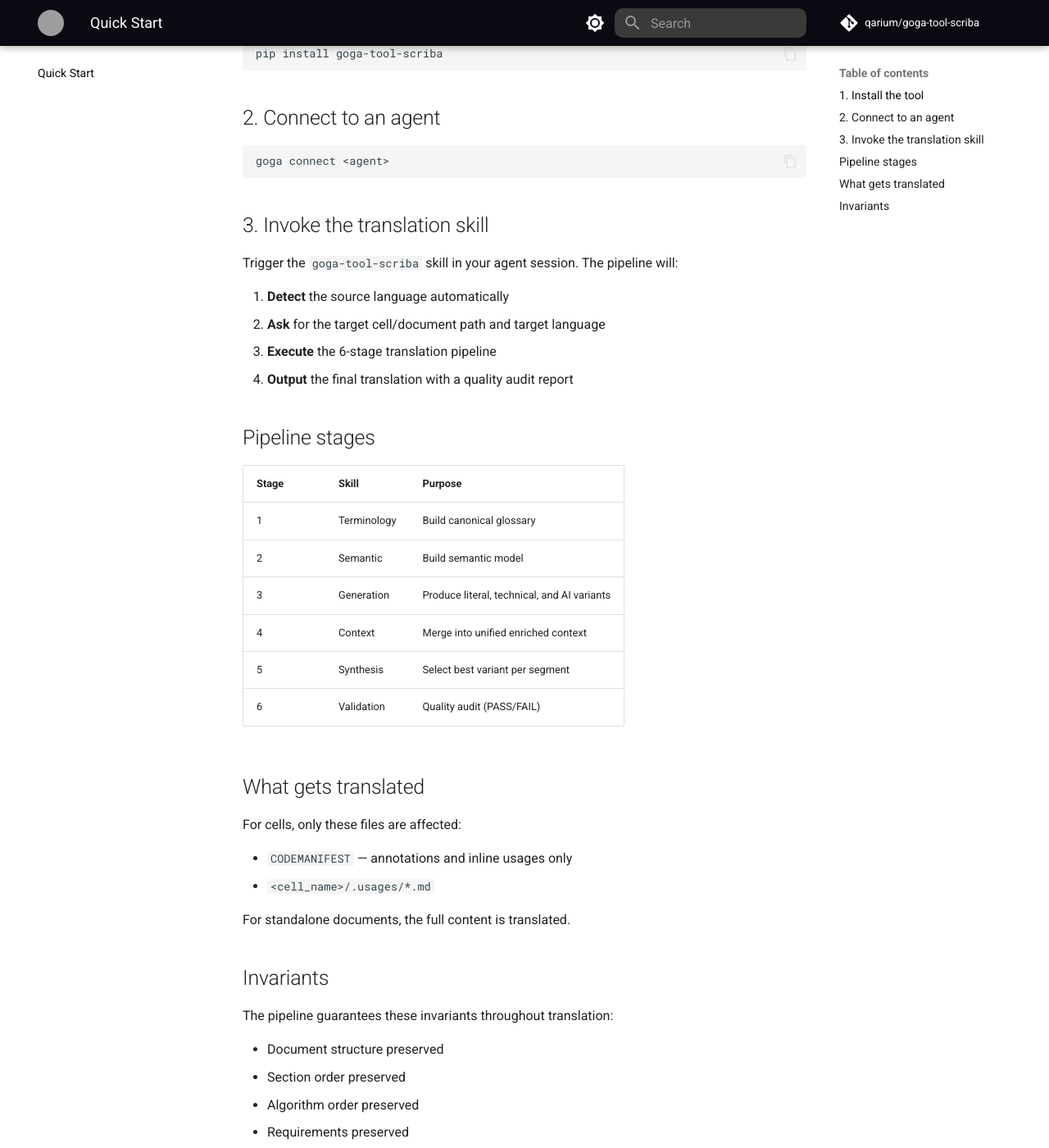
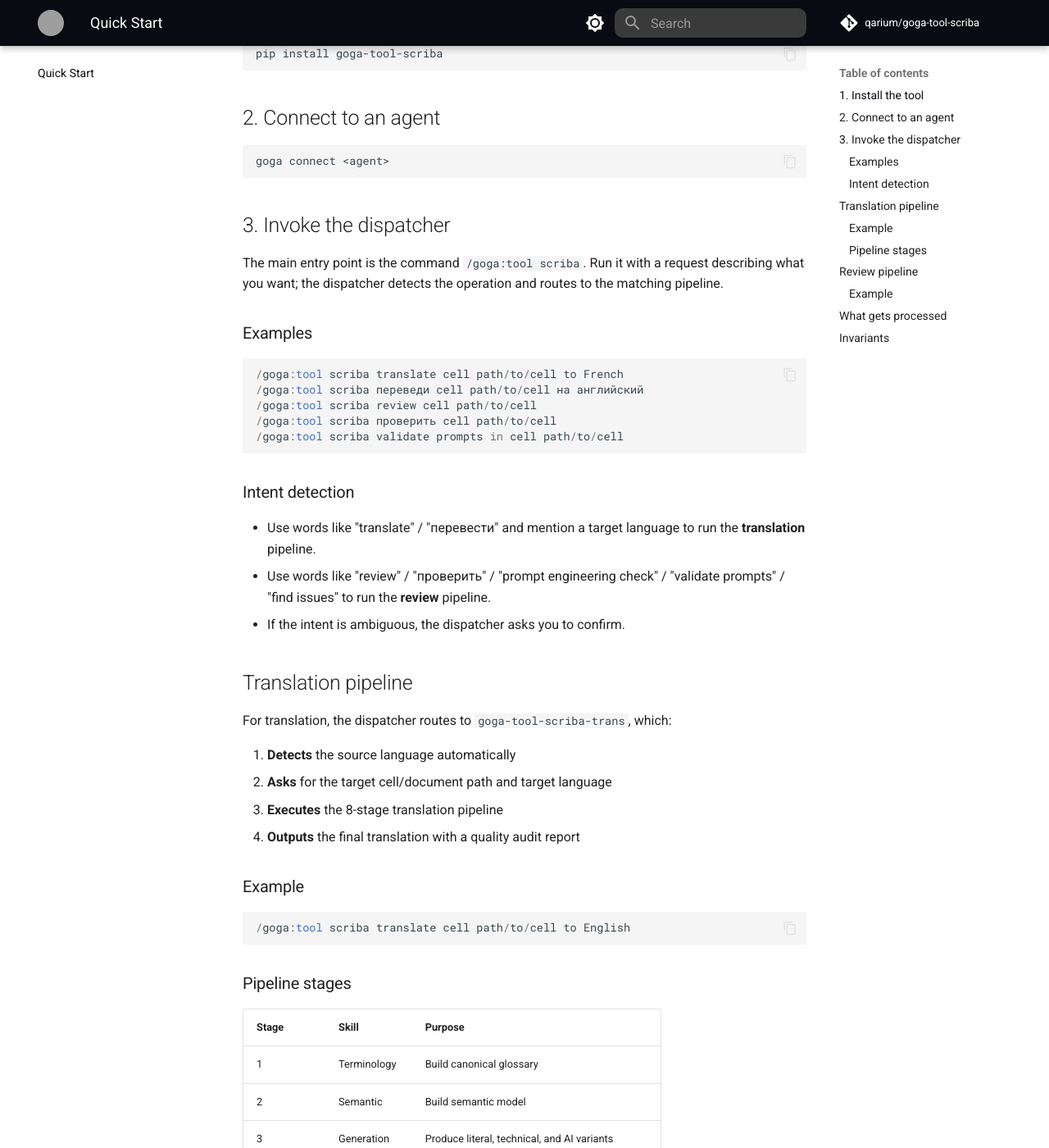
Before and after one commit to qarium/goga-tool-scriba, an MkDocs documentation site: the page built from docs/quick-start.md, in a window 1280 px wide and 1400 px high, scrolled down 241 px. Shown: the whole window at 82% size. Built offline with MkDocs 1.6.1 and Material for MkDocs 9.7.7, drawn with Linux system fonts in a browser that asks for light colours; comment, search, counter and statistics services are not loaded; some of the changed text lies outside the part shown; grey boxes are pictures that could not be loaded.

Commit message:
docs: sync mkdocs with dispatcher and review pipeline
- Add Review section (docs/review/index.md) describing the scribe-review
  10-stage prompt-engineering review pipeline and strict preservation rules
- Update Home, Quick Start, and Translation pages to expose /goga:tool scriba
  as the main entry point and orchestrator, with English and Russian examples
  for both translation and review operations
- Expand translation pipeline from 6 to 8 stages (add apply-results, finalize)
- Sync mkdocs.yml nav with the new Review page
- Rewrite traceability.yml: rename scriba-* to scriba-trans-* and add review
  skill paths for docs/review/index.md

````diff
--- a/docs/quick-start.md
+++ b/docs/quick-start.md
@@ -12,16 +12,42 @@
 goga connect <agent>
 ```
 
-## 3. Invoke the translation skill
+## 3. Invoke the dispatcher
 
-Trigger the `goga-tool-scriba` skill in your agent session. The pipeline will:
+The main entry point is the command `/goga:tool scriba`. Run it with a request describing what you want; the dispatcher detects the operation and routes to the matching pipeline.
 
-1. **Detect** the source language automatically
-2. **Ask** for the target cell/document path and target language
-3. **Execute** the 6-stage translation pipeline
-4. **Output** the final translation with a quality audit report
+### Examples
 
-## Pipeline stages
+```
+/goga:tool scriba translate cell path/to/cell to French
+/goga:tool scriba переведи cell path/to/cell на английский
+/goga:tool scriba review cell path/to/cell
+/goga:tool scriba проверить cell path/to/cell
+/goga:tool scriba validate prompts in cell path/to/cell
+```
+
+### Intent detection
+
+- Use words like "translate" / "перевести" and mention a target language to run the **translation** pipeline.
+- Use words like "review" / "проверить" / "prompt engineering check" / "validate prompts" / "find issues" to run the **review** pipeline.
+- If the intent is ambiguous, the dispatcher asks you to confirm.
+
+## Translation pipeline
+
+For translation, the dispatcher routes to `goga-tool-scriba-trans`, which:
+
+1. **Detects** the source language automatically
+2. **Asks** for the target cell/document path and target language
+3. **Executes** the 8-stage translation pipeline
+4. **Outputs** the final translation with a quality audit report
+
+### Example
+
+```
+/goga:tool scriba translate cell path/to/cell to English
+```
+
+### Pipeline stages
 
 | Stage | Skill | Purpose |
 |-------|-------|---------|
@@ -31,23 +57,45 @@
 | 4 | Context | Merge into unified enriched context |
 | 5 | Synthesis | Select best variant per segment |
 | 6 | Validation | Quality audit (PASS/FAIL) |
+| 7 | Apply results | Write synthesized documents to manifest paths |
+| 8 | Finalize | Lint, fix, and produce final report |
 
-## What gets translated
+See [Translation pipeline](pipeline/index.md) for details.
 
-For cells, only these files are affected:
+## Review pipeline
+
+For prompt-engineering review, the dispatcher routes to `goga-tool-scribe-review`, which:
+
+1. **Asks** for the target cell/document path
+2. **Executes** the 10-stage review pipeline
+3. **Outputs** a findings collection, applied fixes, and a final validation status
+
+### Example
+
+```
+/goga:tool scriba review cell path/to/cell
+```
+
+See [Review pipeline](review/index.md) for details.
+
+## What gets processed
+
+For cells, only these files are affected by either pipeline:
 
 - `CODEMANIFEST` — annotations and inline usages only
 - `<cell_name>/.usages/*.md`
 
-For standalone documents, the full content is translated.
+For standalone documents, the full content is processed.
 
 ## Invariants
 
-The pipeline guarantees these invariants throughout translation:
+Both pipelines guarantee these invariants throughout processing:
 
 - Document structure preserved
 - Section order preserved
+- List order preserved
 - Algorithm order preserved
 - Requirements preserved
 - Constraints preserved
+- Prompt logic preserved
 - Instruction priority preserved
--- a/mkdocs.yml
+++ b/mkdocs.yml
@@ -45,3 +45,4 @@
   - Installation: installation.md
   - Quick Start: quick-start.md
   - Translation: pipeline/index.md
+  - Review: review/index.md
````
Also changed, not shown: docs/index.md (+51 -2 lines), docs/pipeline/index.md (+24 -3 lines), docs/review/index.md (added, +102 -0 lines), 1 other file.
